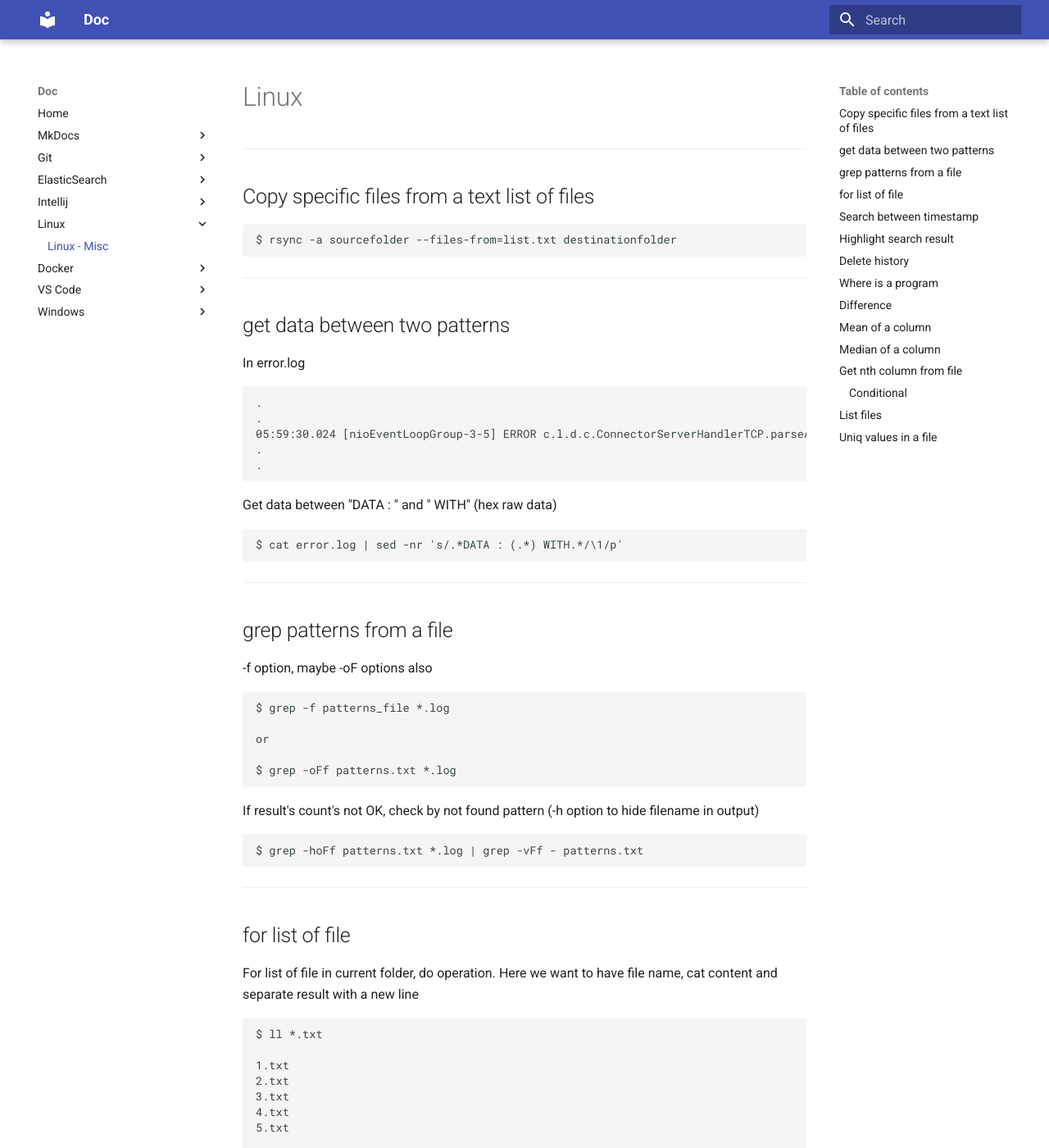
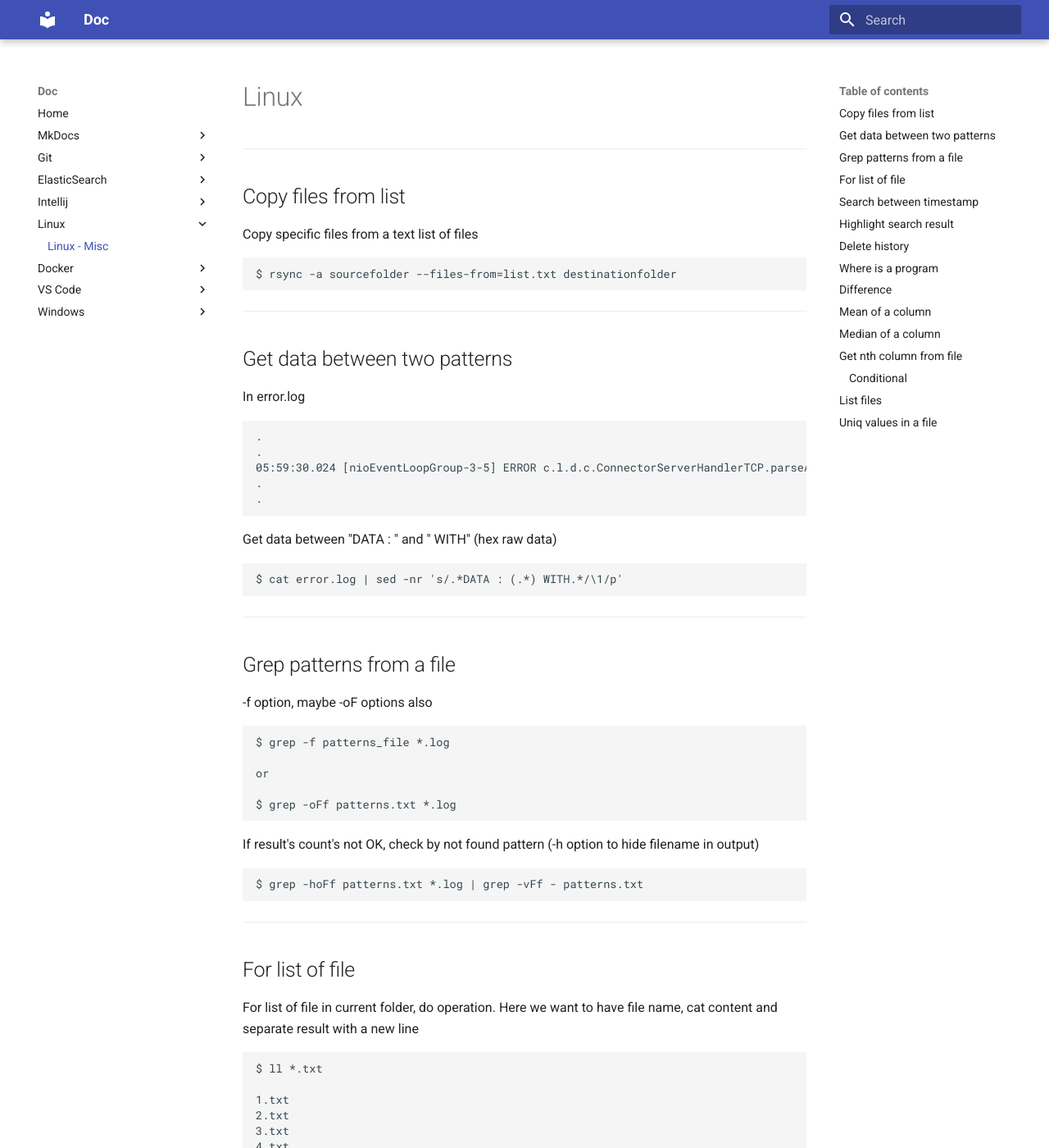
Before and after one commit to oldu73/doc, an MkDocs documentation site: the page built from docs/linux/linux.md, in a window 1280 px wide and 1400 px high. Shown: the whole window at 82% size. Built offline with MkDocs 1.6.1 and Material for MkDocs 9.7.7, drawn with Linux system fonts in a browser that asks for light colours.

Commit message:
linux - typo

````diff
--- a/docs/linux/linux.md
+++ b/docs/linux/linux.md
@@ -2,7 +2,9 @@
 
 ***
 
-## Copy specific files from a text list of files
+## Copy files from list
+
+Copy specific files from a text list of files
 
 ```
 $ rsync -a sourcefolder --files-from=list.txt destinationfolder
@@ -10,7 +12,7 @@ $ rsync -a sourcefolder --files-from=list.txt destinationfolder
 
 ***
 
-## get data between two patterns
+## Get data between two patterns
 
 In error.log
 ```
@@ -28,7 +30,7 @@ $ cat error.log | sed -nr 's/.*DATA : (.*) WITH.*/\1/p'
 
 ***
 
-## grep patterns from a file
+## Grep patterns from a file
 
 -f option, maybe -oF options also
 
@@ -48,7 +50,7 @@ $ grep -hoFf patterns.txt *.log | grep -vFf - patterns.txt
 
 ***
 
-## for list of file
+## For list of file
 
 For list of file in current folder, do operation.
 Here we want to have file name, cat content and separate result with a new line
````
